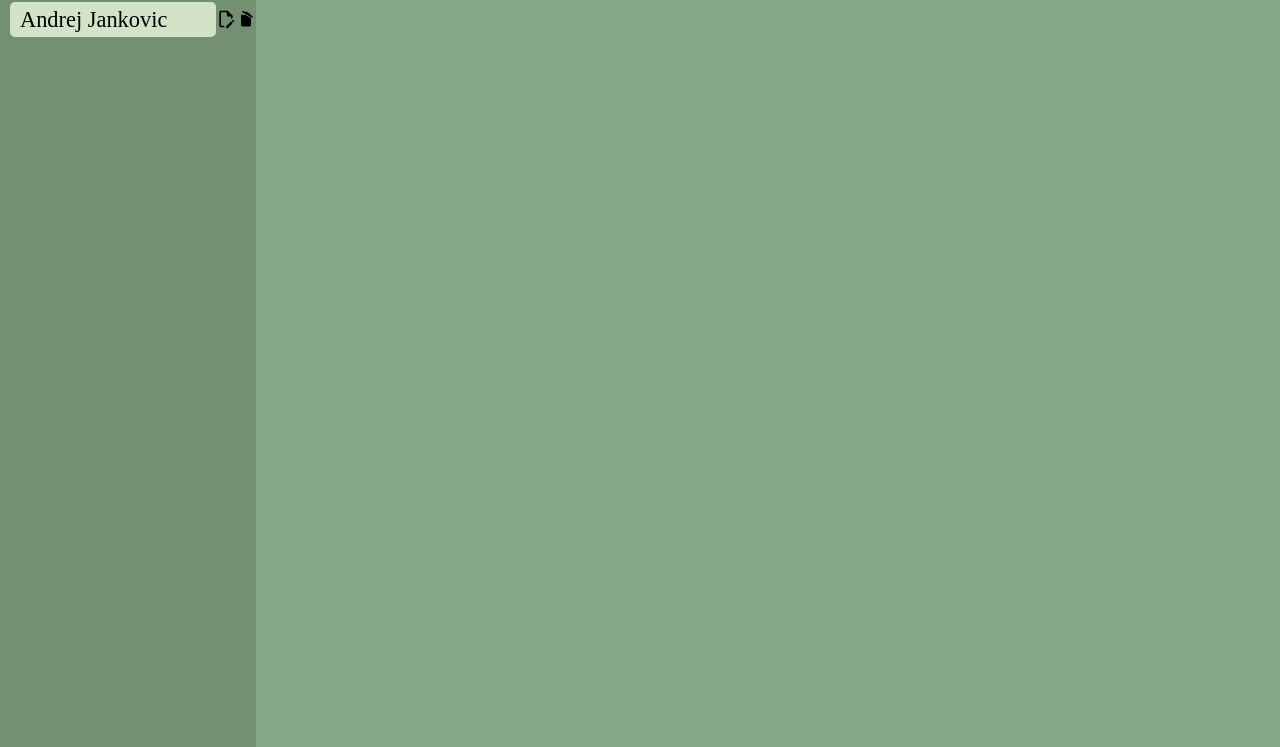
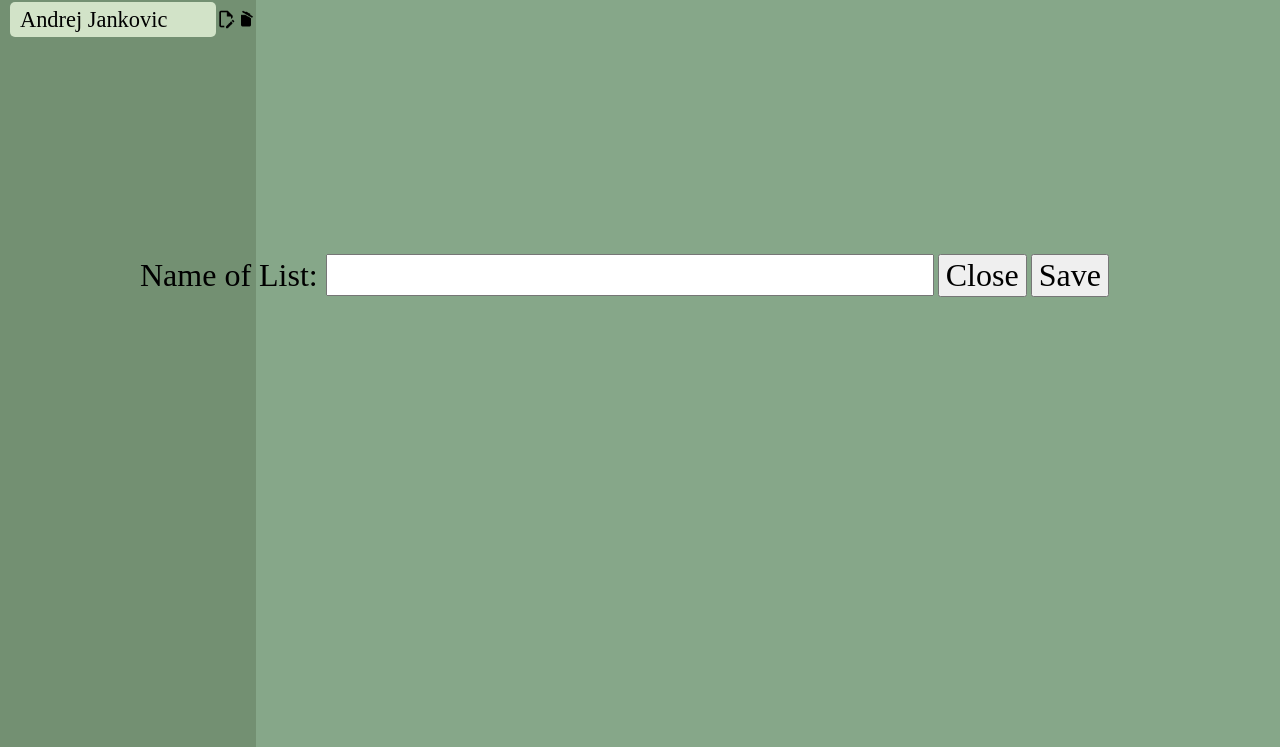
Before and after one commit to JankovicAndrej2/todo, a website built with webpack: page src/template.html in a window 1280 px wide. Both pictures are taken after a click on the picture 231 px from the left and 100 px from the top of the page. Shown: the part 128-875 px from the top of the page. Built offline with nearby package versions, Linux system fonts and the light colour scheme.

Commit message:
Dodane tipke za close i new

```diff
--- a/src/index.js
+++ b/src/index.js
@@ -1,11 +1,3 @@
 import "./styles/style.css";
 import "./styles/normalize.css";
-
-
-
-if(JSON.parse(localStorage.getItem("groups")) === null)
-{
-    let groupOfTodo
-}else{
-
-}
+import "./script/openCloseLeftForm.js";
--- /dev/null
+++ b/src/script/openCloseLeftForm.js
@@ -0,0 +1,16 @@
+let leftPlus = document.querySelector(".left-plus-img");
+
+let leftForm = document.querySelector(".left-form");
+
+let body = document.querySelector("body");
+
+let closeButton = document.querySelector(".close-left-form");
+
+
+leftPlus.addEventListener("click", ()=>{
+    leftForm.style.display = "block";
+});
+
+closeButton.addEventListener("click", ()=>{
+    leftForm.style.display = "none";
+})
--- a/src/styles/style.css
+++ b/src/styles/style.css
@@ -86,12 +86,13 @@ body{
 .left-form{
     position: absolute;
     width:1000px;
-    left:-webkit-calc(50% - 400px);
-    left:-moz-calc(50% - 400px);
-    left:calc(50% - 400px);
+    left:-webkit-calc(50% - 500px);
+    left:-moz-calc(50% - 500px);
+    left:calc(50% - 500px);
     top:-webkit-calc(50% - 18px);
     top:-moz-calc(50% - 18px);
     top:calc(50% - 18px);
+    display: none;
 }
 .left-form>*{
     font-size: 2rem;
--- a/src/template.html
+++ b/src/template.html
@@ -7,7 +7,7 @@
 </head>
 <body>
 
-    <form action="" class="left-form" hidden>
+    <form action="" class="left-form">
         <label for="name">Name of List: </label>
         <input type="text" id="name">
 
```
